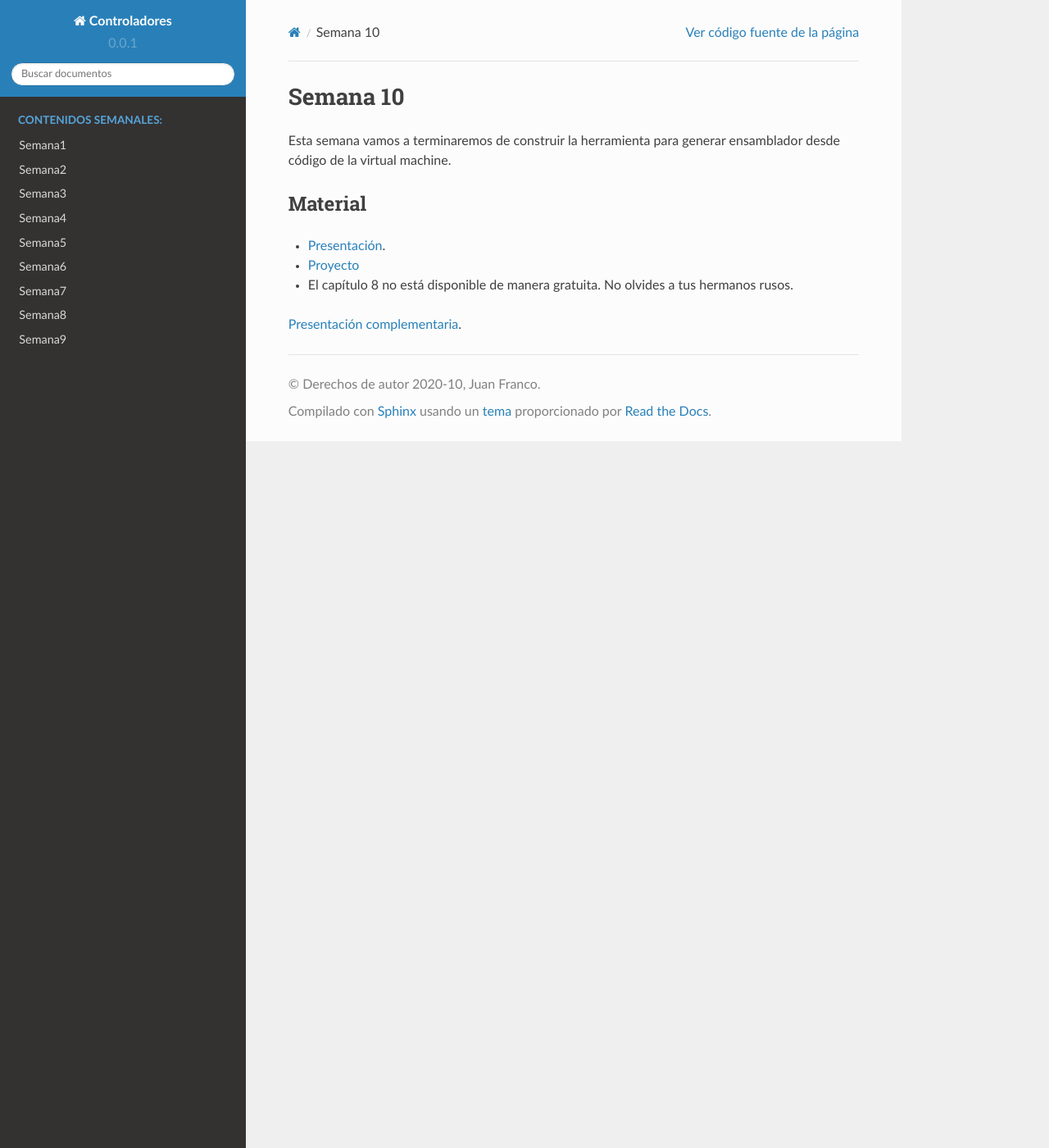
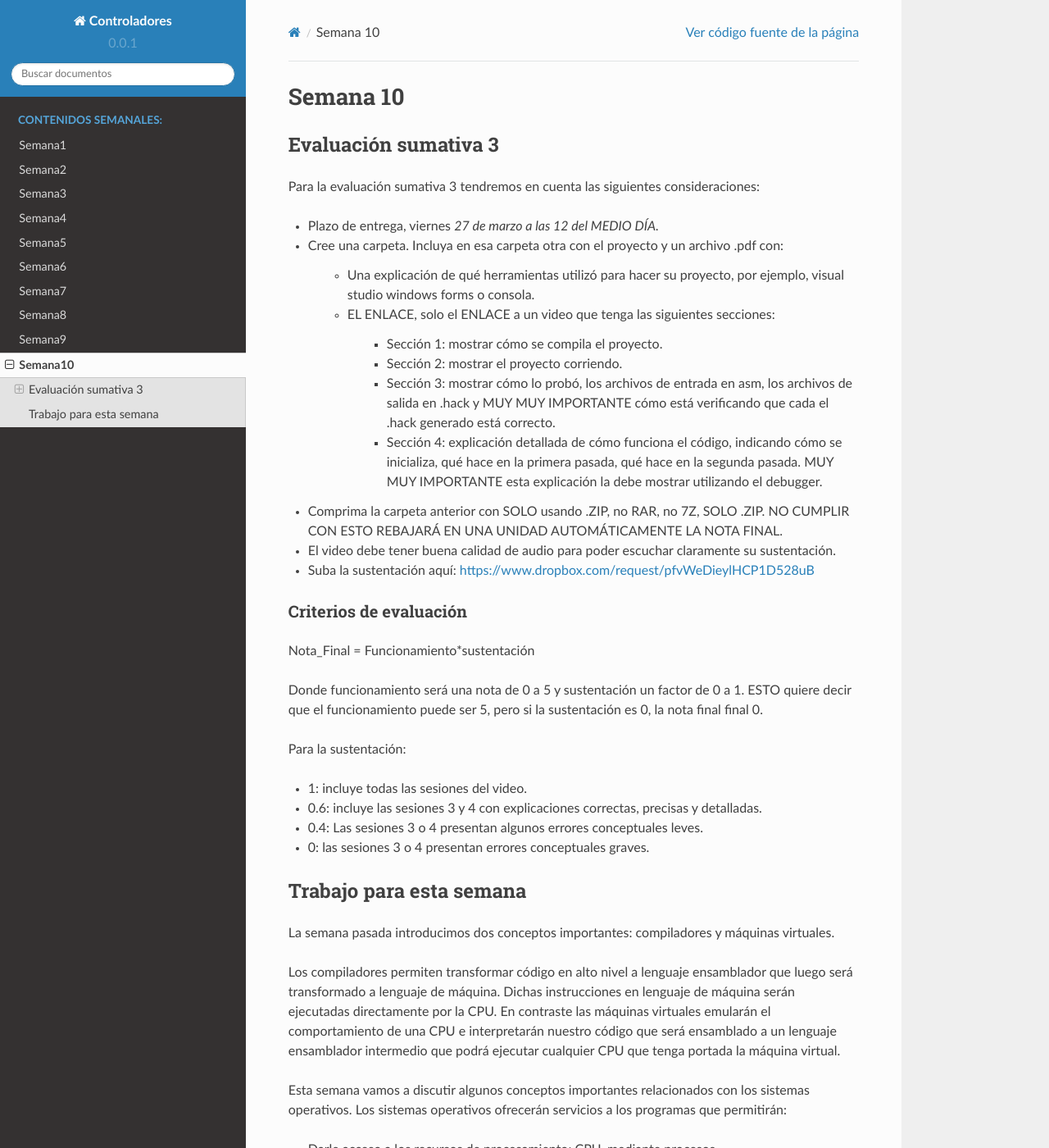
Before and after one commit to juanferfranco/controladores, a Sphinx documentation site: the page built from docs/_semana10/semana10.rst, in a window 1280 px wide and 1400 px high. Shown: the whole window at 82% size. Built offline with Sphinx 7.4.7 and the Read the Docs theme 2.0.0, drawn with Linux system fonts in a browser that asks for light colours; some of the changed text lies outside the part shown.

Commit message:
add week 10

```diff
--- a/docs/_semana10/semana10.rst
+++ b/docs/_semana10/semana10.rst
@@ -1,11 +1,68 @@
 Semana 10
 ===========
-Esta semana vamos a terminaremos de construir la herramienta para generar ensamblador desde código de la virtual machine.
 
-Material
----------
-* `Presentación <https://drive.google.com/file/d/1lBsaO5XKLkUgrGY6g6vLMsiZo6rWxlYJ/view?usp=sharing>`__.
-* `Proyecto <https://www.nand2tetris.org/project08>`__
-* El capítulo 8 no está disponible de manera gratuita. No olvides a tus hermanos rusos.
+Evaluación sumativa 3
+-----------------------
+Para la evaluación sumativa 3 tendremos en cuenta las siguientes consideraciones:
 
-`Presentación complementaria <https://drive.google.com/open?id=1-mIaRN6tX7bdGxf8dpBgsLz3zi7R3M0lCVSpf0Ugulg>`__.
+* Plazo de entrega, viernes *27 de marzo a las 12 del MEDIO DÍA.*
+* Cree una carpeta. Incluya en esa carpeta otra con el proyecto y un archivo .pdf con:
+
+    * Una explicación de qué herramientas utilizó para hacer su proyecto, por ejemplo,
+      visual studio windows forms o consola.
+    * EL ENLACE, solo el ENLACE a un video que tenga las siguientes secciones:
+
+        * Sección 1: mostrar cómo se compila el proyecto.
+        * Sección 2: mostrar el proyecto corriendo.
+        * Sección 3: mostrar cómo lo probó, los archivos de entrada en asm, los archivos
+          de salida en .hack y MUY MUY IMPORTANTE cómo está verificando que cada el .hack
+          generado está correcto.
+        * Sección 4: explicación detallada de cómo funciona el código, indicando cómo
+          se inicializa, qué hace en la primera pasada, qué hace en la segunda pasada.
+          MUY MUY IMPORTANTE esta explicación la debe mostrar utilizando el debugger.
+* Comprima la carpeta anterior con SOLO usando .ZIP, no RAR, no 7Z, SOLO .ZIP. NO
+  CUMPLIR CON ESTO REBAJARÁ EN UNA UNIDAD AUTOMÁTICAMENTE LA NOTA FINAL.
+* El video debe tener buena calidad de audio para poder escuchar claramente su
+  sustentación.
+* Suba la sustentación aquí: https://www.dropbox.com/request/pfvWeDieylHCP1D528uB
+
+
+Criterios de evaluación
+^^^^^^^^^^^^^^^^^^^^^^^^
+
+Nota_Final = Funcionamiento*sustentación
+
+Donde funcionamiento será una nota de 0 a 5 y sustentación un factor de 0 a 1. ESTO
+quiere decir que el funcionamiento puede ser 5, pero si la sustentación es 0, la nota
+final final 0.
+
+Para la sustentación:
+
+* 1: incluye todas las sesiones del video.
+* 0.6: incluye las sesiones 3 y 4 con explicaciones correctas, precisas y detalladas.
+* 0.4: Las sesiones 3 o 4 presentan algunos errores conceptuales leves.
+* 0: las sesiones 3 o 4 presentan errores conceptuales graves.
+
+
+Trabajo para esta semana
+-------------------------
+
+La semana pasada introducimos dos conceptos importantes: compiladores y máquinas virtuales.
+
+Los compiladores permiten transformar código en alto nivel a lenguaje ensamblador que luego
+será transformado a lenguaje de máquina. Dichas instrucciones en lenguaje de máquina serán
+ejecutadas directamente por la CPU. En contraste las máquinas virtuales emularán el comportamiento
+de una CPU e interpretarán nuestro código que será ensamblado a un lenguaje ensamblador intermedio
+que podrá ejecutar cualquier CPU que tenga portada la máquina virtual.
+
+Esta semana vamos a discutir algunos conceptos importantes relacionados con los sistemas
+operativos. Los sistemas operativos ofrecerán servicios a los programas que permitirán:
+
+* Darle acceso a los recursos de procesamiento: CPU, mediante procesos.
+* Realizar varias tareas a la vez: hilos.
+* Acceder a la memoria RAM para crear variables: Memoria virtual.
+* Acceder información almacenada de manera permanente: sistemas de archivos.
+* Acceder a dispositivos para obtener y producir información del mundo
+  exterior: interfaces de entrada/salida
+
+Esta semana vamos a discutir dos conceptos: Procesos y Memoria Virtual.
--- a/docs/index.rst
+++ b/docs/index.rst
@@ -75,3 +74,4 @@ SÓLO ESTE CURSO REQUIERE 8 HORAS DE TRABAJO INDEPENDIENTE SEMANAL.
    Semana7 <_semana7/semana7>
    Semana8 <_semana8/semana8>
    Semana9 <_semana9/semana9>
+   Semana10 <_semana10/semana10>
```
Also changed, not shown: other parts of docs/index.rst (+1 -2 lines).
